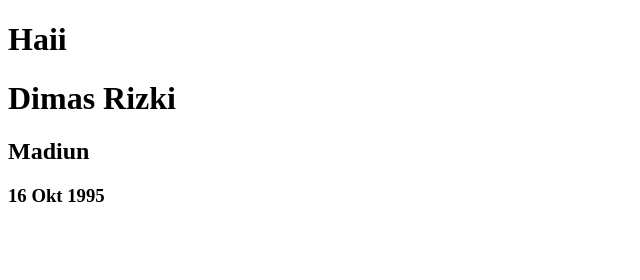
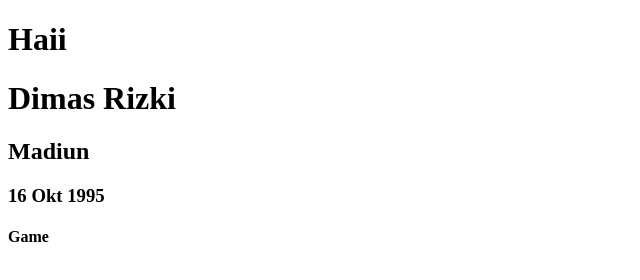
Before and after one commit to DimasRP/Binar, a plain HTML site: page index.html in a window 1280 px wide. Shown: the full height of the page, 0-640 px from the left. Drawn offline with Linux system fonts and the light colour scheme.

Commit message:
update hobi

```diff
--- a/index.html
+++ b/index.html
@@ -11,6 +11,7 @@
     <h1>Dimas Rizki</h1>
     <h2>Madiun</h2>
     <h3>16 Okt 1995</h3>
+    <h4>Game</h4>
 
 </body>
 </html>
```
